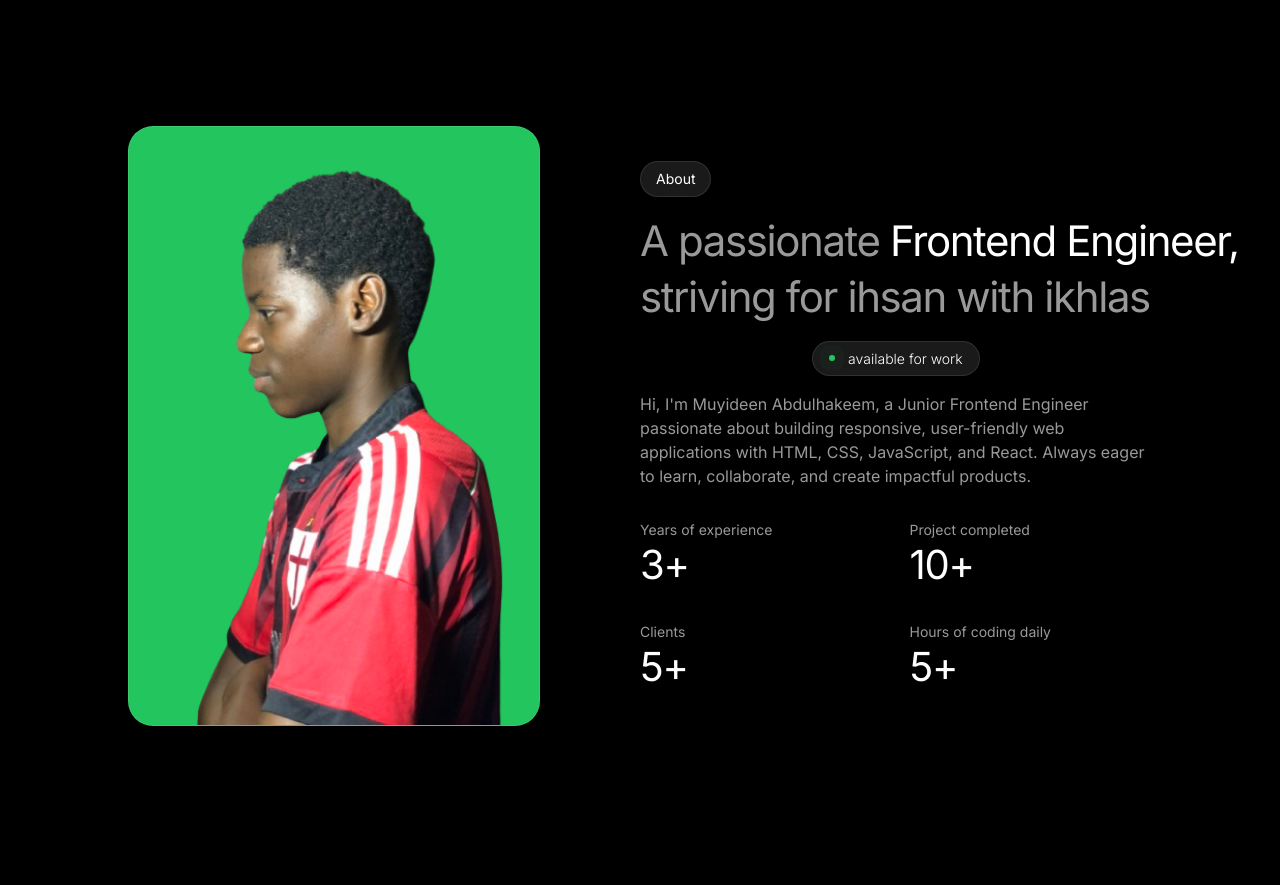
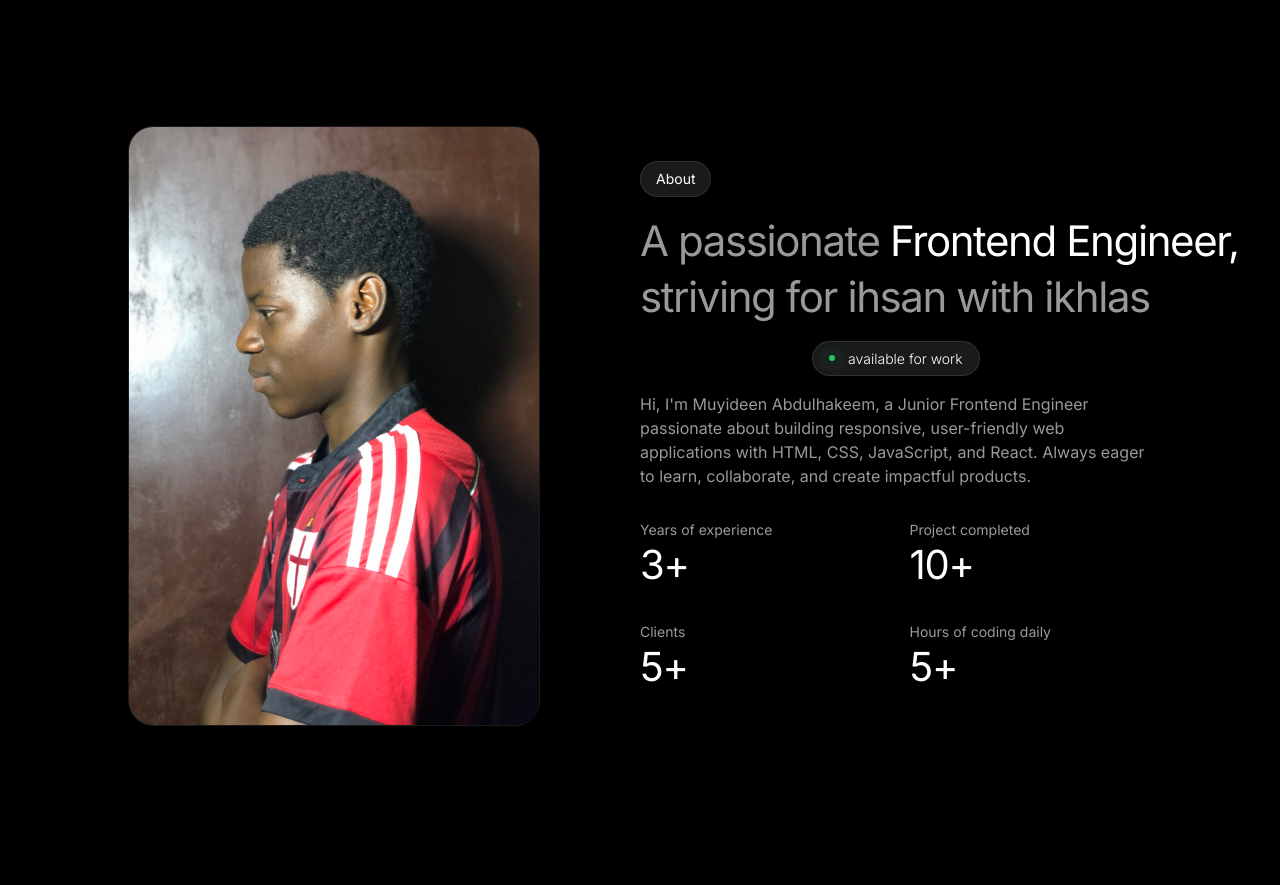
Before and after one commit to Abdulhakeem010/My-portfolio, a plain HTML site: page index.html in a window 1280 px wide. Shown: the part 2900-3785 px from the top of the page. Drawn offline with Linux system fonts and the light colour scheme.

Commit message:
addded images

```diff
--- a/index.html
+++ b/index.html
@@ -124,7 +124,7 @@
       <section class="about" id="About">
         <div class="about-container">
           <div class="about-img">
-            <img src="./img/pic.png" alt="about-img" title="My Image" width="" height="" loading="lazy" />
+            <img src="./img/IMG_5451.jpeg" alt="about-img" title="My Image" width="" height="" loading="lazy" />
           </div>
 
           <div class="about-content">
--- a/style.css
+++ b/style.css
@@ -355,7 +355,6 @@ nav a:hover {
   width: 100%;
   height: 100%;
   border-radius: 25px;
-  background-color: #22c55e;
 }
 
 .about-content {
```
Also changed, not shown: 6 other files.
